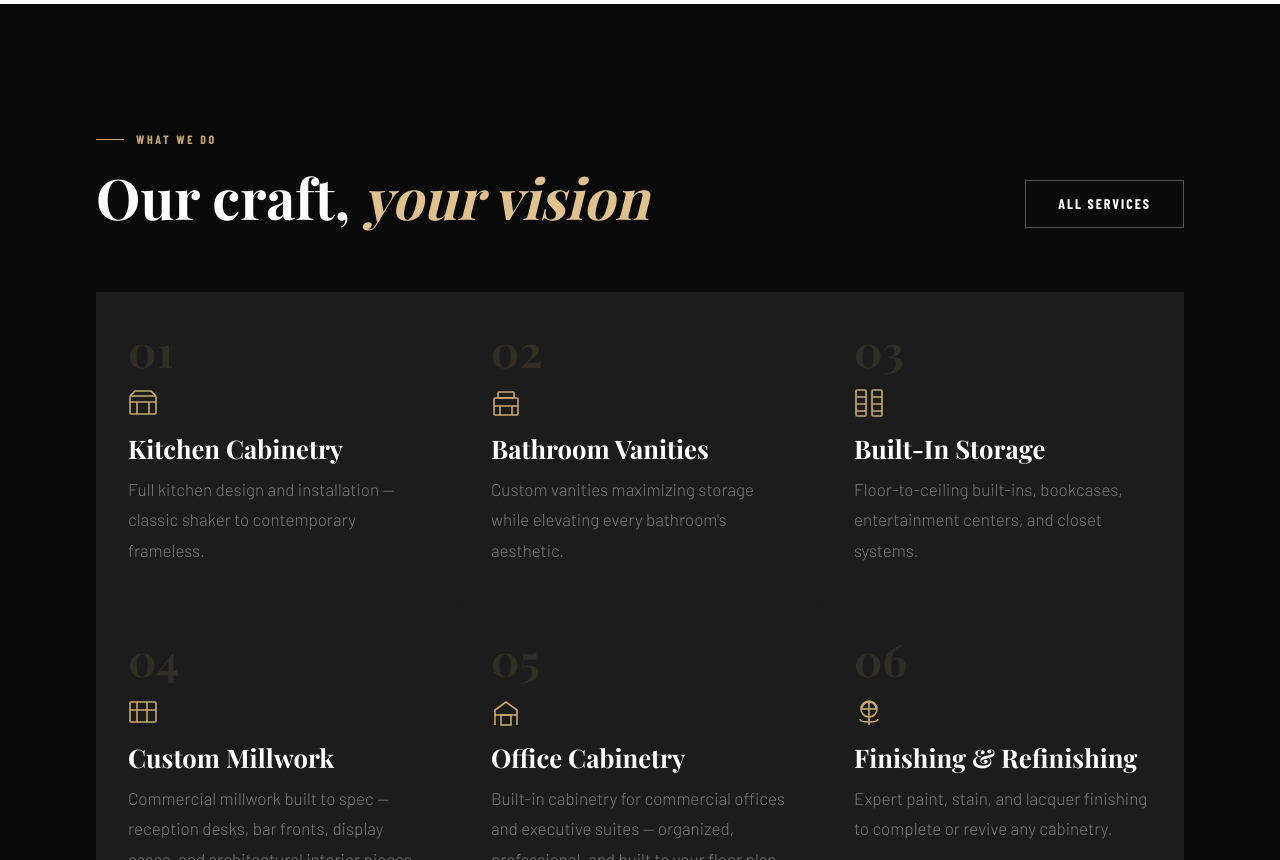
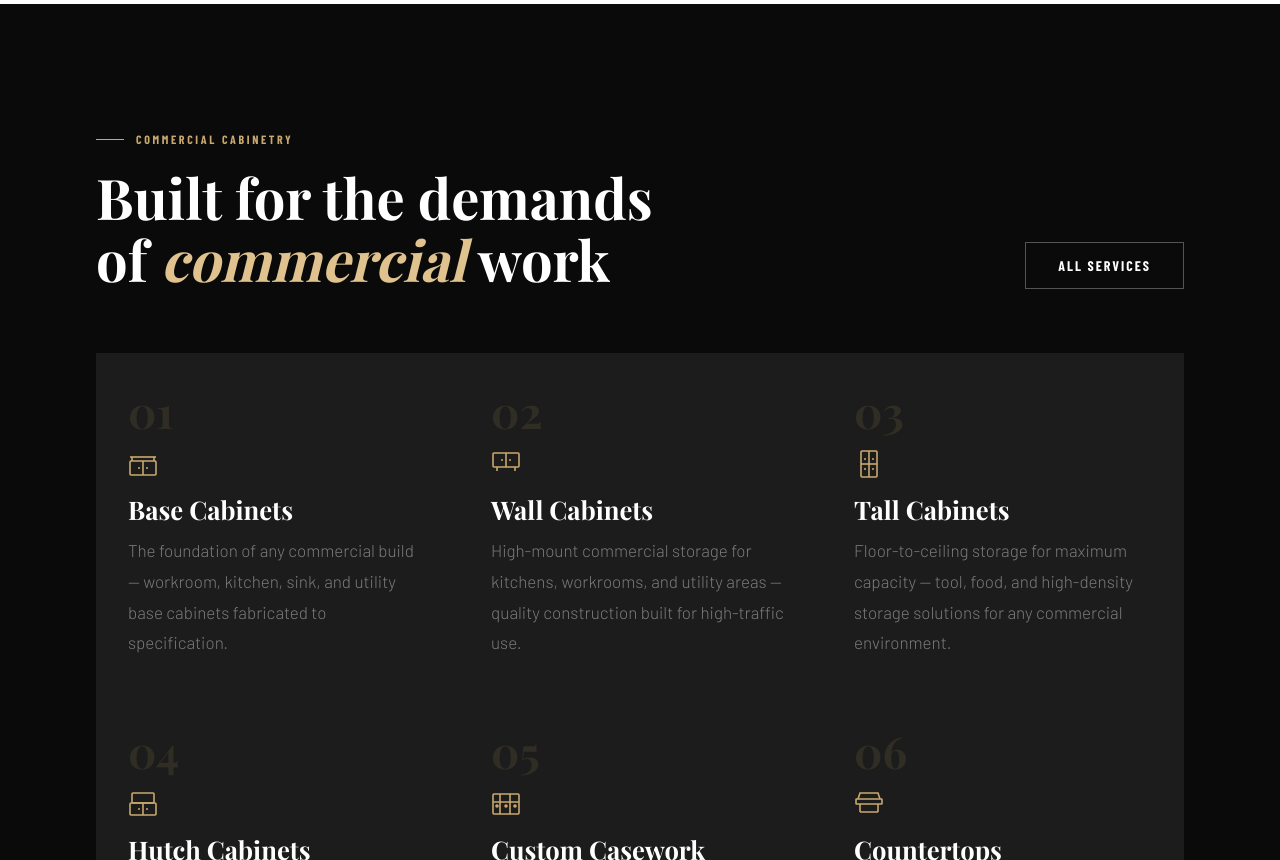
Before and after one commit to ndrhine-ops/Website-Practice, a plain HTML site: page index.html in a window 1280 px wide. Shown: the part 1940-2800 px from the top of the page. Drawn offline with nearby package versions, Linux system fonts and the light colour scheme; a web font is replaced by a local one.

Commit message:
Rewrite homepage What We Do section with commercial cabinet focus
Replace generic service cards with commercial cabinet categories modeled
after commercial casework industry: Base Cabinets, Wall Cabinets, Tall
Cabinets, Hutch Cabinets, Custom Casework, and Countertops. Update
section label and heading to reflect commercial positioning.

Co-Authored-By: Claude Sonnet 4.6 <noreply@anthropic.com>

```diff
--- a/index.html
+++ b/index.html
@@ -262,53 +262,47 @@
   <div class="wrap">
     <div style="display:flex;justify-content:space-between;align-items:flex-end;margin-bottom:clamp(2.5rem,5vw,4rem);flex-wrap:wrap;gap:1.5rem">
       <div>
-        <div class="label reveal" style="margin-bottom:1.25rem">What We Do</div>
-        <h2 class="h2 light reveal d1">Our craft, <em>your vision</em></h2>
+        <div class="label reveal" style="margin-bottom:1.25rem">Commercial Cabinetry</div>
+        <h2 class="h2 light reveal d1">Built for the demands<br>of <em>commercial</em> work</h2>
       </div>
       <a href="services.html" class="btn btn-ghost reveal d2">All Services</a>
     </div>
     <div class="svc-grid">
       <div class="svc-card reveal">
         <div class="svc-card-num">01</div>
-        <svg class="svc-card-icon" width="30" height="30" viewBox="0 0 30 30" fill="none" stroke="currentColor" stroke-width="1.6"><rect x="2" y="8" width="26" height="18" rx="1"/><path d="M2 14h26M9 14v12M21 14v12"/><path d="M2 8l5-5h16l5 5"/></svg>
-        <h3 class="h3">Kitchen Cabinetry</h3>
-        <p class="body-t">Full kitchen design and installation — classic shaker to contemporary frameless.</p>
+        <svg class="svc-card-icon" width="30" height="30" viewBox="0 0 30 30" fill="none" stroke="currentColor" stroke-width="1.6"><rect x="2" y="12" width="26" height="14" rx="1"/><line x1="15" y1="12" x2="15" y2="26"/><line x1="10" y1="19" x2="12" y2="19"/><line x1="18" y1="19" x2="20" y2="19"/><line x1="4" y1="12" x2="4" y2="8"/><line x1="26" y1="12" x2="26" y2="8"/><line x1="2" y1="8" x2="28" y2="8"/></svg>
+        <h3 class="h3">Base Cabinets</h3>
+        <p class="body-t">The foundation of any commercial build — workroom, kitchen, sink, and utility base cabinets fabricated to specification.</p>
       </div>
       <div class="svc-card reveal d1">
         <div class="svc-card-num">02</div>
-        <svg class="svc-card-icon" width="30" height="30" viewBox="0 0 30 30" fill="none" stroke="currentColor" stroke-width="1.6"><rect x="3" y="10" width="24" height="17" rx="1"/><rect x="7" y="4" width="16" height="6" rx="1"/><path d="M3 18h24M9 18v9M21 18v9"/></svg>
-        <h3 class="h3">Bathroom Vanities</h3>
-        <p class="body-t">Custom vanities maximizing storage while elevating every bathroom's aesthetic.</p>
+        <svg class="svc-card-icon" width="30" height="30" viewBox="0 0 30 30" fill="none" stroke="currentColor" stroke-width="1.6"><rect x="2" y="4" width="26" height="14" rx="1"/><line x1="15" y1="4" x2="15" y2="18"/><line x1="10" y1="11" x2="12" y2="11"/><line x1="18" y1="11" x2="20" y2="11"/><line x1="6" y1="18" x2="6" y2="22"/><line x1="24" y1="18" x2="24" y2="22"/></svg>
+        <h3 class="h3">Wall Cabinets</h3>
+        <p class="body-t">High-mount commercial storage for kitchens, workrooms, and utility areas — quality construction built for high-traffic use.</p>
       </div>
       <div class="svc-card reveal d2">
         <div class="svc-card-num">03</div>
-        <svg class="svc-card-icon" width="30" height="30" viewBox="0 0 30 30" fill="none" stroke="currentColor" stroke-width="1.6"><rect x="2" y="2" width="10" height="26" rx="1"/><rect x="18" y="2" width="10" height="26" rx="1"/><path d="M2 9h10M2 16h10M2 23h10M18 9h10M18 16h10M18 23h10"/></svg>
-        <h3 class="h3">Built-In Storage</h3>
-        <p class="body-t">Floor-to-ceiling built-ins, bookcases, entertainment centers, and closet systems.</p>
+        <svg class="svc-card-icon" width="30" height="30" viewBox="0 0 30 30" fill="none" stroke="currentColor" stroke-width="1.6"><rect x="7" y="2" width="16" height="26" rx="1"/><line x1="15" y1="2" x2="15" y2="28"/><line x1="10" y1="10" x2="12" y2="10"/><line x1="18" y1="10" x2="20" y2="10"/><line x1="10" y1="20" x2="12" y2="20"/><line x1="18" y1="20" x2="20" y2="20"/><line x1="7" y1="15" x2="23" y2="15"/></svg>
+        <h3 class="h3">Tall Cabinets</h3>
+        <p class="body-t">Floor-to-ceiling storage for maximum capacity — tool, food, and high-density storage solutions for any commercial environment.</p>
       </div>
       <div class="svc-card reveal d1">
         <div class="svc-card-num">04</div>
-        <svg class="svc-card-icon" width="30" height="30" viewBox="0 0 30 30" fill="none" stroke="currentColor" stroke-width="1.6"><rect x="2" y="5" width="26" height="20" rx="1"/><path d="M2 13h26M9 5v20M19 5v20"/></svg>
-        <h3 class="h3">Custom Millwork</h3>
-        <p class="body-t">Commercial millwork built to spec — reception desks, bar fronts, display cases, and architectural interior pieces.</p>
+        <svg class="svc-card-icon" width="30" height="30" viewBox="0 0 30 30" fill="none" stroke="currentColor" stroke-width="1.6"><rect x="2" y="14" width="26" height="12" rx="1"/><rect x="4" y="4" width="22" height="10" rx="1"/><line x1="15" y1="14" x2="15" y2="26"/><line x1="10" y1="20" x2="12" y2="20"/><line x1="18" y1="20" x2="20" y2="20"/></svg>
+        <h3 class="h3">Hutch Cabinets</h3>
+        <p class="body-t">Pre-designed upper storage systems that pair with base configurations — flexible solutions for offices, labs, and commercial interiors.</p>
       </div>
       <div class="svc-card reveal d2">
         <div class="svc-card-num">05</div>
-        <svg class="svc-card-icon" width="30" height="30" viewBox="0 0 30 30" fill="none" stroke="currentColor" stroke-width="1.6"><path d="M4 28V13L15 5l11 8v15"/><rect x="10" y="18" width="10" height="10"/><path d="M4 18h22"/></svg>
-        <h3 class="h3">Office Cabinetry</h3>
-        <p class="body-t">Built-in cabinetry for commercial offices and executive suites — organized, professional, and built to your floor plan.</p>
+        <svg class="svc-card-icon" width="30" height="30" viewBox="0 0 30 30" fill="none" stroke="currentColor" stroke-width="1.6"><rect x="2" y="5" width="26" height="20" rx="1"/><path d="M2 13h26M9 5v20M19 5v20"/><circle cx="6" cy="17" r="1" fill="currentColor"/><circle cx="15" cy="17" r="1" fill="currentColor"/><circle cx="24" cy="17" r="1" fill="currentColor"/></svg>
+        <h3 class="h3">Custom Casework</h3>
+        <p class="body-t">Site-built commercial casework designed and fabricated to your exact floor plan — restaurants, offices, labs, and retail.</p>
       </div>
       <div class="svc-card reveal d3">
         <div class="svc-card-num">06</div>
-        <svg class="svc-card-icon" width="30" height="30" viewBox="0 0 30 30" fill="none" stroke="currentColor" stroke-width="1.6"><circle cx="15" cy="12" r="8"/><path d="M8 12 A7 7 0 0 1 22 12"/><path d="M6 22 C6 26 24 26 24 22"/><line x1="15" y1="4" x2="15" y2="28"/><line x1="8" y1="12" x2="22" y2="12"/></svg>
-        <h3 class="h3">Finishing &amp; Refinishing</h3>
-        <p class="body-t">Expert paint, stain, and lacquer finishing to complete or revive any cabinetry.</p>
-      </div>
-      <div class="svc-card reveal d4">
-        <div class="svc-card-num">07</div>
         <svg class="svc-card-icon" width="30" height="30" viewBox="0 0 30 30" fill="none" stroke="currentColor" stroke-width="1.6"><path d="M4 10 L6 4 L24 4 L26 10"/><rect x="2" y="10" width="26" height="5" rx="0.5"/><path d="M6 15v8M24 15v8M6 23h18"/></svg>
         <h3 class="h3">Countertops</h3>
-        <p class="body-t">Custom countertops for commercial and residential installations — fabricated to complement your cabinetry and built for daily use.</p>
+        <p class="body-t">Custom countertops for commercial kitchens, bars, and workspaces — fabricated to complement your cabinetry and built for daily use.</p>
       </div>
     </div>
   </div>
```
